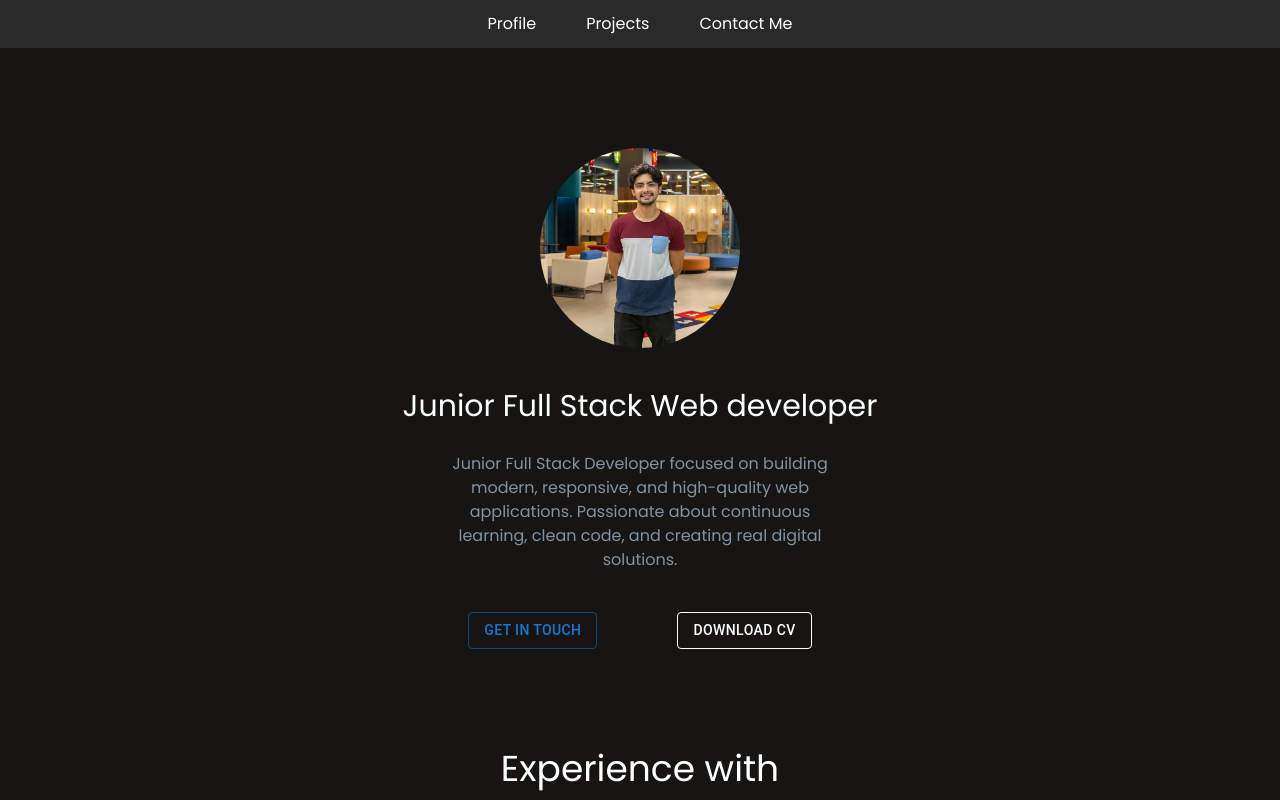
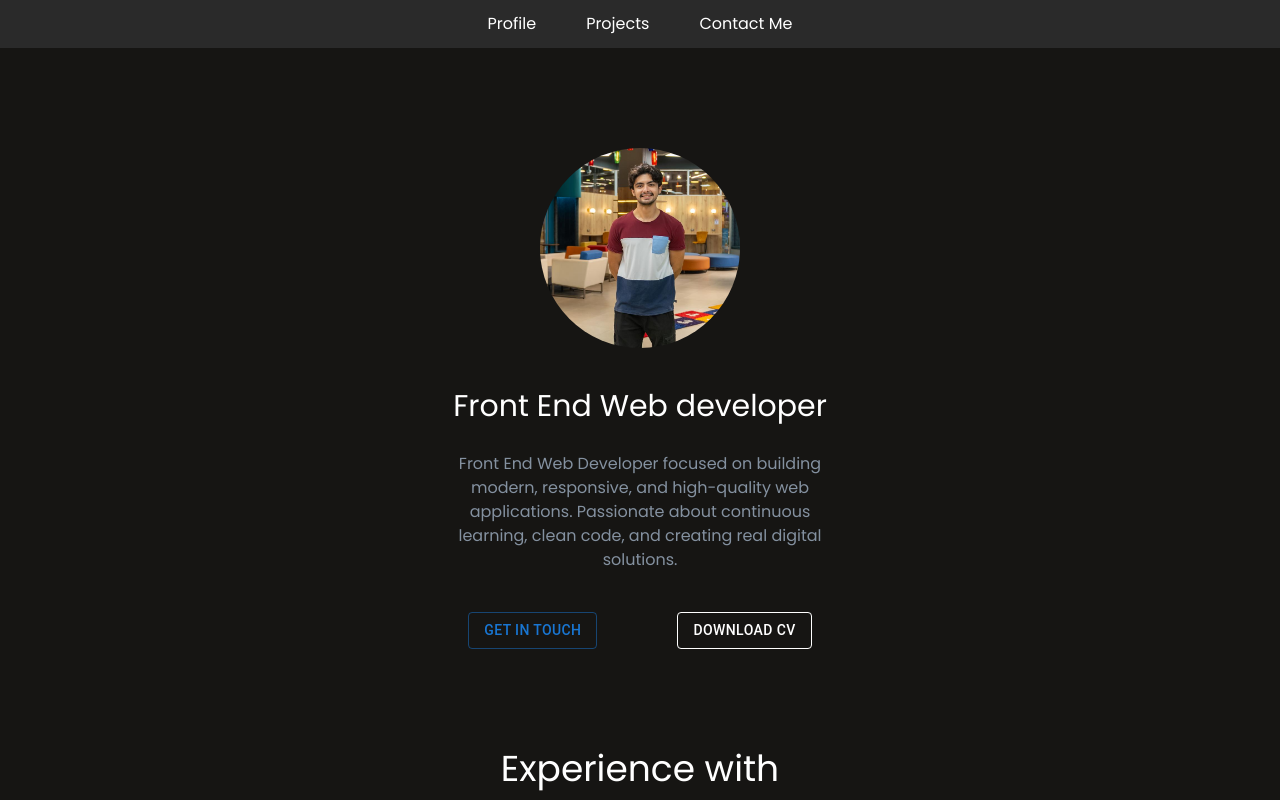
Before and after one commit to itscamperezb/Camilo-Perez-Portfolio, a React (Vite) app: page / in a window 1280 px wide. Shown: the top 800 px of the page. Built offline with nearby package versions, Linux system fonts and the light colour scheme.

Commit message:
new changes

```diff
--- a/src/Components/NabTabs/Contact.jsx
+++ b/src/Components/NabTabs/Contact.jsx
@@ -32,7 +32,7 @@ const socials = [
 export default function Contact() {
   return (
     <div>
-      <ul className="flex justify-around w-[80%] place-self-center p-10">
+      <ul className="flex justify-around w-[80%] place-self-center p-10 max-sm:flex-col gap-4">
         {socials.map((item) => {
           return (
             <li key={item.id} className="flex flex-col items-center gap-2">
--- a/src/Components/NabTabs/Experience.jsx
+++ b/src/Components/NabTabs/Experience.jsx
@@ -17,16 +17,16 @@ const experience = [
   {
     id: 2,
     name: "Jobify",
-    role: "Full Stack Web Developer",
-    description: "Experience in Full Stack Development",
-    years: "1 years",
+    role: "Freelance Front End Web Developer",
+    description: "Front end web developer for a new local StarUp",
+    years: "4 months",
     logo: JobifyLogo,
   },
   {
     id: 3,
     name: "Freelance",
     role: "Virtual Assistant",
-    description: "Experience in building websites for clients",
+    description: "Brand Development",
     years: "1 year",
     logo: UpWork,
   },
@@ -50,7 +50,7 @@ const experience = [
 
 function Experience() {
   return (
-    <div id="experience" className="experience-card">
+    <div id="experience" className="experience-card ">
       <h1 className="text-4xl font-bold text-center mb-8">Experience</h1>
 
       {experience.map((exp) => (
@@ -61,7 +61,7 @@ function Experience() {
               alt={exp.name}
               className="w-20 h-20 object-contain mb-2"
             />
-            <h2 className="text-2xl font-bold">{exp.name}</h2>
+            <h2 className="text-2xl font-bold max-sm:hidden ">{exp.name}</h2>
           </div>
           <ul className="w-2/5">
             <li className="text-blue-500">{exp.role}</li>
--- a/src/Components/ProfileInfo.jsx
+++ b/src/Components/ProfileInfo.jsx
@@ -10,6 +10,10 @@ const transition = {
   ease: [0, 0.71, 0.2, 1.01],
 };
 
+const homeInfo = {
+  h1: "Front End Web developer",
+  p: " Front End Web Developer focused on building modern, responsive, and high-quality web applications. Passionate about continuous learning, clean code, and creating real digital solutions.",
+};
 function ProfileInfo() {
   return (
     <div id="profileInfo">
@@ -21,14 +25,8 @@ function ProfileInfo() {
         src={fotoProfesional}
       ></motion.img>
 
-      <h1 className="text-3xl mb-7 text-center">
-        Junior Full Stack Web developer
-      </h1>
-      <p className="w-full text-center sm:w-sm">
-        Junior Full Stack Developer focused on building modern, responsive, and
-        high-quality web applications. Passionate about continuous learning,
-        clean code, and creating real digital solutions.
-      </p>
+      <h1 className="text-3xl mb-7 text-center">{homeInfo.h1}</h1>
+      <p className="w-full text-center sm:w-sm">{homeInfo.p}</p>
       <div className="flex max-sm:flex-col">
         <a href={whatsApp}>
           <Button
```
Also changed, not shown: 1 other file (tests, documents, lock files or other folders).
